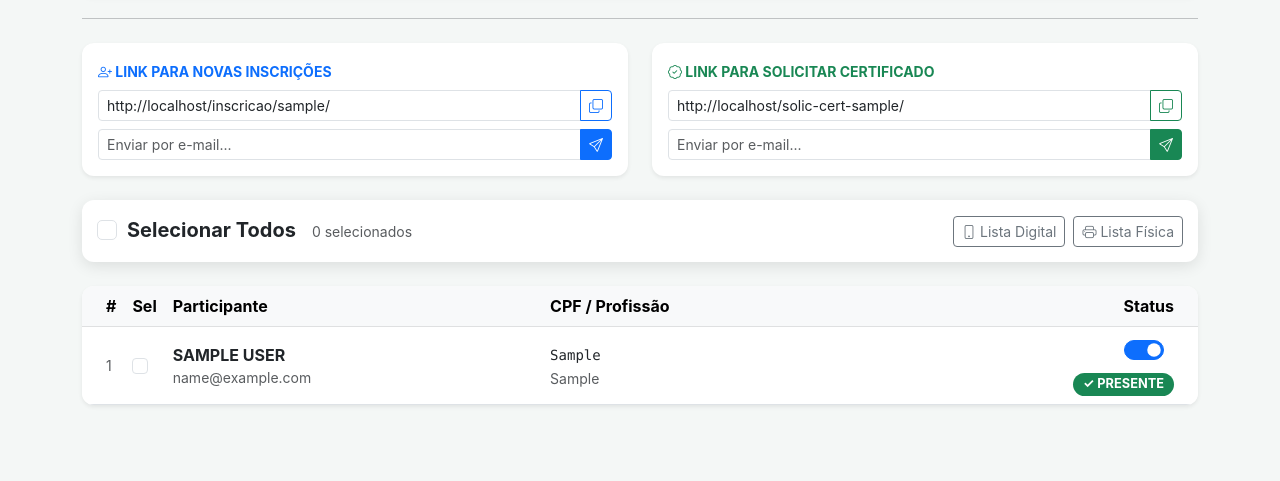
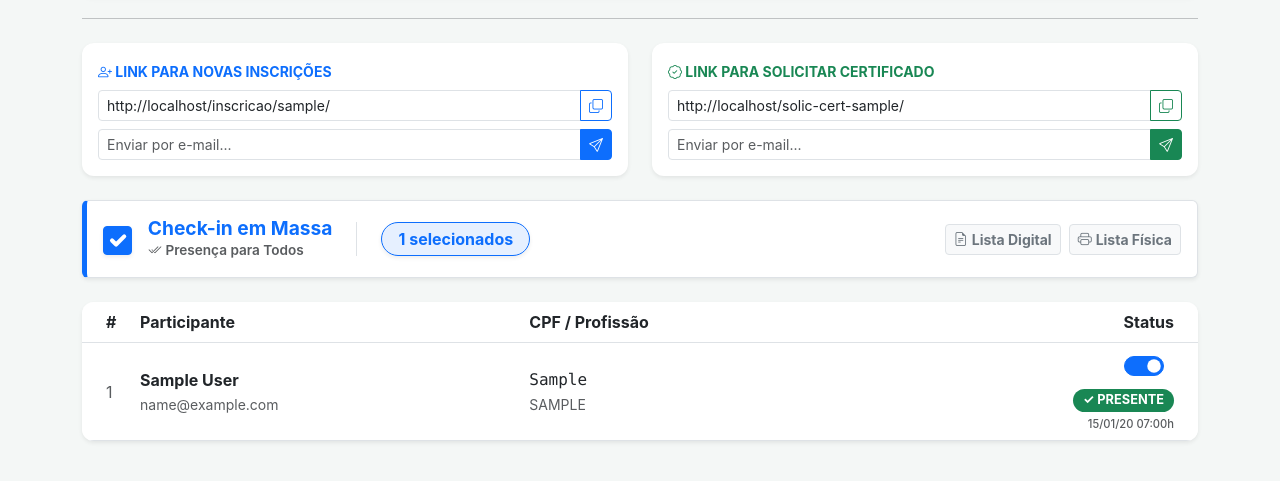
Before and after one commit to F-Bonin/app.gocertificado, a Django app: page /credenciamento/00000000-0000-0000-0000-000000000001/ in a window 1280 px wide. Shown: the part 210-691 px from the top of the page. Run offline with Django 5.2, Linux system fonts and the light colour scheme; tables that the repository leaves empty hold one stand-in row (values such as "Sample post"); parts of the project's set-up code (start-up, migrations or seed data) failed here and were passed over.

Commit message:
Implementado botão de checkin em massa na página credenciamento/Implementado data e hora para ser exibido junto ao checkin

```diff
--- a/apps/core/templates/core/public_checkin.html
+++ b/apps/core/templates/core/public_checkin.html
@@ -120,85 +120,75 @@
         </div>
     </div>
 
-    <!-- Ações em Massa da Lista -->
-    <div class="sticky-controls d-flex justify-content-between align-items-center mb-4 no-print">
-        <div class="d-flex align-items-center gap-3">
-            <div class="form-check fs-5">
-                <input class="form-check-input" type="checkbox" id="selectAll">
-                <label class="form-check-label fw-bold" for="selectAll">Selecionar Todos</label>
+            <!-- Ações em Massa e Impressão -->
+            <div class="d-flex flex-wrap align-items-center justify-content-between mb-4 no-print p-3 bg-white rounded shadow-sm border" style="border-left: 5px solid #0d6efd !important;">
+                <div class="d-flex align-items-center mb-0">
+                    <div class="form-check mb-0 me-3">
+                        <input class="form-check-input border-primary shadow-sm" type="checkbox" id="master-checkbox" style="width: 1.8rem; height: 1.8rem; cursor: pointer; margin-top: 0.2rem;">
                     </div>
-            <span class="text-muted small" id="selectedCount">0 selecionados</span>
+                    <div class="d-flex flex-column">
+                        <label class="form-check-label fw-bold text-primary mb-0" for="master-checkbox" style="cursor: pointer; font-size: 1.2rem; line-height: 1.2;">
+                            Check-in em Massa
+                        </label>
+                        <span class="text-muted fw-semibold" style="font-size: 0.85rem;">
+                            <i class="bi bi-check2-all me-1"></i>Presença para Todos
+                        </span>
                     </div>
-        <div class="d-flex gap-2">
-            <button class="btn btn-outline-secondary btn-sm" onclick="printMode('digital')">
-                <i class="bi bi-phone"></i> Lista Digital
-            </button>
-            <button class="btn btn-outline-secondary btn-sm" onclick="printMode('physical')">
-                <i class="bi bi-printer"></i> Lista Física
-            </button>
-            <button class="btn btn-danger d-none" id="btn-uncheck-all">
-                <i class="bi bi-x-circle me-1"></i> Remover
-            </button>
-            <button class="btn btn-success d-none" id="btn-check-all">
-                <i class="bi bi-check-circle me-1"></i> Confirmar
-            </button>
+                    <div class="ms-4 ps-4 border-start d-none d-sm-block">
+                        <span class="badge bg-primary bg-opacity-10 text-primary border border-primary px-3 py-2 rounded-pill fs-6 shadow-sm" id="selected-count">0 selecionados</span>
+                    </div>
+                </div>
+                <div class="d-flex gap-2 mt-3 mt-md-0">
+                    <button onclick="printList('digital')" class="btn btn-light border fw-bold text-secondary btn-sm"><i class="bi bi-file-earmark-text me-1"></i>Lista Digital</button>
+                    <button onclick="printList('physical')" class="btn btn-light border fw-bold text-secondary btn-sm"><i class="bi bi-printer me-1"></i>Lista Física</button>
                 </div>
             </div>
 
     <!-- LISTAGEM -->
     <div class="table-container shadow-sm">
         <table class="table table-hover align-middle mb-0">
-            <thead class="table-light">
+            <thead class="bg-light">
                 <tr>
-                    <th width="40" class="ps-4">#</th>
-                    <th width="40" class="no-print">Sel</th>
+                    <th width="50" class="ps-4">#</th>
                     <th>Participante</th>
                     <th>CPF / Profissão</th>
                     <th class="text-end pe-4 no-print col-status">Status</th>
-                    <th width="30%" class="col-signature text-center">Assinatura</th>
+                    <th class="col-signature" width="250">Assinatura</th>
                 </tr>
             </thead>
             <tbody id="presenceTable">
                 {% for reg in registrations %}
-                <tr id="row-{{ reg.id }}" class="{% if reg.attended %}table-success-light{% endif %}">
-                    <td class="ps-4 text-muted small">{{ forloop.counter }}</td>
-                    <td class="no-print">
-                        <input class="form-check-input reg-checkbox" type="checkbox" value="{{ reg.id }}">
+                <tr>
+                    <td class="ps-4 text-muted">{{ forloop.counter }}</td>
+                    <td class="fw-bold">
+                        {{ reg.full_name }}<br>
+                        <small class="text-muted fw-normal text-lowercase">{{ reg.email }}</small>
                     </td>
                     <td>
-                        <div class="fw-bold text-dark">{{ reg.full_name|upper }}</div>
-                        <div class="small text-muted">{{ reg.email }}</div>
-                    </td>
-                    <td>
-                        <code class="text-dark">{{ reg.cpf }}</code>
-                        {% if reg.profession %}<br><small class="text-muted">{{ reg.profession }}</small>{% endif %}
+                        <span class="font-monospace">{{ reg.cpf }}</span><br>
+                        <small class="text-muted fw-normal">{% if reg.profession %}{{ reg.profession|upper }}{% else %}Não informada{% endif %}</small>
                     </td>
                     <td class="text-end pe-4 col-status">
-                            <!-- Sênior Fix: Chave de acionamento -->
                         <div class="form-check form-switch d-inline-block fs-5 mb-1">
                             <input class="form-check-input presence-toggle" type="checkbox" data-url="{% url 'registrations:public_toggle_presence' reg.id %}" {% if reg.attended %}checked{% endif %}>
                         </div>
                         <br>
-                            <!-- Sênior Fix: Badge de resposta visual imediata -->
                         <span class="badge status-badge {% if reg.attended %}bg-success{% else %}bg-secondary{% endif %}">
                             {% if reg.attended %}✓ PRESENTE{% else %}⏱ AGUARDANDO{% endif %}
                         </span>
-                            <!-- Sênior Fix: Texto oculto renderizado apenas na impressão digital -->
+                        <span class="checkin-time-text d-block text-muted mt-1" style="font-size: 0.70rem; font-weight: 500;">
+                            {% if reg.checkin_at %}{{ reg.checkin_at|date:"d/m/y H:i" }}h{% endif %}
+                        </span>
                         <span class="print-status-text">
                             {% if reg.attended %}PRESENTE{% else %}AUSENTE{% endif %}
                         </span>
                     </td>
                     <td class="col-signature">
-                        <div class="signature-line"></div>
+                        <span class="signature-line"></span>
                     </td>
                 </tr>
                 {% empty %}
-                <tr>
-                    <td colspan="6" class="text-center py-5 text-muted">
-                        <i class="bi bi-people fs-1 d-block mb-3"></i>
-                        Nenhum participante inscrito neste evento ainda.
-                    </td>
-                </tr>
+                <tr><td colspan="5" class="text-center py-4 text-muted">Nenhum inscrito.</td></tr>
                 {% endfor %}
             </tbody>
         </table>
@@ -207,43 +197,89 @@
 
 <script>
 document.addEventListener('DOMContentLoaded', function() {
-    // Sênior Fix: Atualiza a interface gráfica em tempo real sem recarregar
-    const updateStatusUI = (td, isAttended) => {
+    const masterCheckbox = document.getElementById('master-checkbox');
+    const selectedCountLabel = document.getElementById('selected-count');
+    const presenceSwitches = document.querySelectorAll('.presence-toggle');
+    const totalItems = presenceSwitches.length;
+
+    const updateStatusUI = (td, isAttended, checkinTime) => {
         const badge = td.querySelector('.status-badge');
         const printText = td.querySelector('.print-status-text');
+        const timeText = td.querySelector('.checkin-time-text');
         if(isAttended) {
             badge.className = 'badge status-badge bg-success';
             badge.innerHTML = '✓ PRESENTE';
             printText.innerText = 'PRESENTE';
+            if(timeText) timeText.innerText = checkinTime;
         } else {
             badge.className = 'badge status-badge bg-secondary';
             badge.innerHTML = '⏱ AGUARDANDO';
             printText.innerText = 'AUSENTE';
+            if(timeText) timeText.innerText = '';
         }
     };
 
-    // Sênior Fix: Ação em massa com feedback visual
-    const toggleMass = (action) => {
-        if(!confirm('Confirmar ação em massa?')) return;
+    // Sênior Fix: Sincroniza o Checkbox Mestre e o Contador
+    const updateCounter = () => {
+        const checkedCount = document.querySelectorAll('.presence-toggle:checked').length;
+        if (selectedCountLabel) selectedCountLabel.innerText = `${checkedCount} selecionados`;
+
+        if(masterCheckbox && totalItems > 0) {
+            if(checkedCount === totalItems) {
+                masterCheckbox.checked = true;
+                masterCheckbox.indeterminate = false;
+            } else if (checkedCount > 0) {
+                masterCheckbox.checked = false;
+                masterCheckbox.indeterminate = true;
+            } else {
+                masterCheckbox.checked = false;
+                masterCheckbox.indeterminate = false;
+            }
+        }
+    };
+
+    // Sênior Fix: Ação do Checkbox Mestre (Disparo em Massa)
+    if(masterCheckbox) {
+        masterCheckbox.addEventListener('change', function() {
+            const isChecked = this.checked;
+            const action = isChecked ? 'check_all' : 'uncheck_all';
+            const originalState = !isChecked;
+
+            if(!confirm(isChecked ? 'Confirmar check-in de TODOS os participantes?' : 'Remover presença de TODOS os participantes?')) {
+                this.checked = originalState; // cancela visualmente
+                updateCounter();
+                return;
+            }
+
+            masterCheckbox.disabled = true;
+            selectedCountLabel.innerHTML = '<span class="spinner-border spinner-border-sm text-primary" role="status"></span> Processando...';
+
             fetch("{% url 'registrations:toggle_mass_presence' course.checkin_hash %}", {
                 method: 'POST',
                 headers: {'X-CSRFToken': '{{ csrf_token }}', 'Content-Type': 'application/json'},
                 body: JSON.stringify({action: action})
             }).then(r=>r.json()).then(d=>{
                 if(d.ok) {
-                document.querySelectorAll('.presence-toggle').forEach(el => {
+                    presenceSwitches.forEach(el => {
                         el.checked = d.status;
-                    updateStatusUI(el.closest('td'), d.status);
+                        updateStatusUI(el.closest('td'), d.status, d.checkin_time);
+                    });
+                } else {
+                    masterCheckbox.checked = originalState;
+                    alert('Erro ao processar em massa.');
+                }
+            }).catch(()=>{
+                masterCheckbox.checked = originalState;
+                alert('Falha na conexão.');
+            }).finally(() => {
+                masterCheckbox.disabled = false;
+                updateCounter();
+            });
         });
     }
-        });
-    };
-
-    document.getElementById('btn-check-all').addEventListener('click', () => toggleMass('check_all'));
-    document.getElementById('btn-uncheck-all').addEventListener('click', () => toggleMass('uncheck_all'));
 
     // Sênior Fix: Escuta o clique individual e reflete na hora
-    document.querySelectorAll('.presence-toggle').forEach(sw => {
+    presenceSwitches.forEach(sw => {
         sw.addEventListener('change', function() {
             const isChecked = this.checked;
             const td = this.closest('td');
@@ -251,11 +287,20 @@ document.addEventListener('DOMContentLoaded', function() {
                 method: 'POST',
                 headers: {'X-CSRFToken': '{{ csrf_token }}', 'X-Requested-With': 'XMLHttpRequest'}
             }).then(r=>r.json()).then(data=>{
-                if(data.ok) { updateStatusUI(td, data.attended); }
-                else { this.checked = !isChecked; alert('Erro. Tente novamente.'); }
-            }).catch(()=>{ this.checked = !isChecked; alert('Falha na conexão.'); });
+                if(data.ok) {
+                    updateStatusUI(td, data.attended, data.checkin_time);
+                    updateCounter();
+                } else {
+                    this.checked = !isChecked; alert('Erro. Tente novamente.'); updateCounter();
+                }
+            }).catch(()=>{
+                this.checked = !isChecked; alert('Falha na conexão.'); updateCounter();
             });
         });
+    });
+
+    // Inicializa a contagem ao abrir a tela
+    updateCounter();
 });
 
     /**
@@ -325,7 +370,7 @@ document.addEventListener('DOMContentLoaded', function() {
     /**
      * Gerencia os modos de impressão (Física ou Digital)
      */
-    window.printMode = function(mode) {
+    window.printList = function(mode) {
         const body = document.body;
         if (mode === 'physical') {
             body.classList.add('print-physical');
--- a/apps/core/views.py
+++ b/apps/core/views.py
@@ -464,28 +464,35 @@ class ResetCheckinHashView(LoginRequiredMixin, View):
 
 @method_decorator(csrf_exempt, name='dispatch')
 class ToggleMassPresenceView(View):
-    """Lógica de Check-in em Massa via AJAX para credenciamento público."""
+    """
+    Check-in em Massa via AJAX para o Painel Público.
+    """
     def post(self, request, checkin_hash):
+        from django.http import JsonResponse
+        from django.shortcuts import get_object_or_404
+        from apps.core.models import Course
+        from apps.certificates.tasks import issue_certificate_task
+        from django.utils import timezone
+        from django.utils.timezone import localtime
+        import json
+
         course = get_object_or_404(Course, checkin_hash=checkin_hash)
         try:
             data = json.loads(request.body)
-            reg_ids = data.get('ids', [])
-            action = data.get('action')  # 'checkin' ou 'checkout'
-            attended = True if action == 'checkin' else False
+            action = data.get('action')
+            new_status = True if action == 'check_all' else False
+            now = timezone.now() if new_status else None
 
-            registrations = Registration.objects.filter(id__in=reg_ids, course=course)
-            updated_count = 0
+            registrations = course.registrations.all()
+            registrations.update(attended=new_status, checkin_at=now)
 
-            for reg in registrations:
-                reg.attended = attended
-                reg.save(update_fields=['attended'])
-                updated_count += 1
-
-                # Automação: Se for check-in e tiver solicitação pendente, emite certificado
-                if attended and reg.status == Registration.Status.PENDING:
+            if new_status:
+                for reg in registrations.filter(status='pending'):
                     issue_certificate_task.delay(str(reg.id))
 
-            return JsonResponse({"ok": True, "count": updated_count})
+            # Sênior Fix: Converte UTC para a hora local (America/Sao_Paulo) antes de formatar a string
+            checkin_str = localtime(now).strftime('%d/%m/%y %H:%Mh') if now else ""
+            return JsonResponse({"ok": True, "status": new_status, "checkin_time": checkin_str})
         except Exception as e:
             return JsonResponse({"ok": False, "error": str(e)}, status=400)
 
@@ -501,22 +508,21 @@ class PublicTogglePresenceView(View):
         from django.shortcuts import get_object_or_404
         from django.http import JsonResponse
         from apps.certificates.tasks import issue_certificate_task
+        from django.utils import timezone
+        from django.utils.timezone import localtime
 
-        # Busca a inscrição diretamente pelo seu UUID único
         registration = get_object_or_404(Registration, id=reg_id)
 
-        # Inverte o status de presença (Check-in / Check-out)
         registration.attended = not registration.attended
-        registration.save(update_fields=['attended'])
+        registration.checkin_at = timezone.now() if registration.attended else None
+        registration.save(update_fields=['attended', 'checkin_at'])
 
-        # Auto-Emissão: Se o aluno acabou de receber presença e o certificado está pendente, envia para a fila do Celery
         if registration.attended and registration.status == Registration.Status.PENDING:
             issue_certificate_task.delay(str(registration.id))
 
-        return JsonResponse({
-            "ok": True,
-            "attended": registration.attended
-        })
+        # Sênior Fix: Converte UTC para a hora local (America/Sao_Paulo) antes de formatar a string
+        checkin_str = localtime(registration.checkin_at).strftime('%d/%m/%y %H:%Mh') if registration.checkin_at else ""
+        return JsonResponse({"ok": True, "attended": registration.attended, "checkin_time": checkin_str})
 
 
 @method_decorator(csrf_exempt, name='dispatch')
--- a/apps/registrations/models.py
+++ b/apps/registrations/models.py
@@ -85,6 +85,7 @@ class Registration(models.Model):
     )
 
     attended = models.BooleanField("Presença Confirmada", default=False)
+    checkin_at = models.DateTimeField("Data/Hora do Check-in", null=True, blank=True)
     certificate_requested = models.BooleanField("Certificado Solicitado", default=False)
 
     class Meta:
```
Also changed, not shown: CURRENT_STATE.md (+8 -3 lines), apps/registrations/migrations/0012_registration_checkin_at.py (added). Lines whose indentation alone changed are shown as unchanged.
